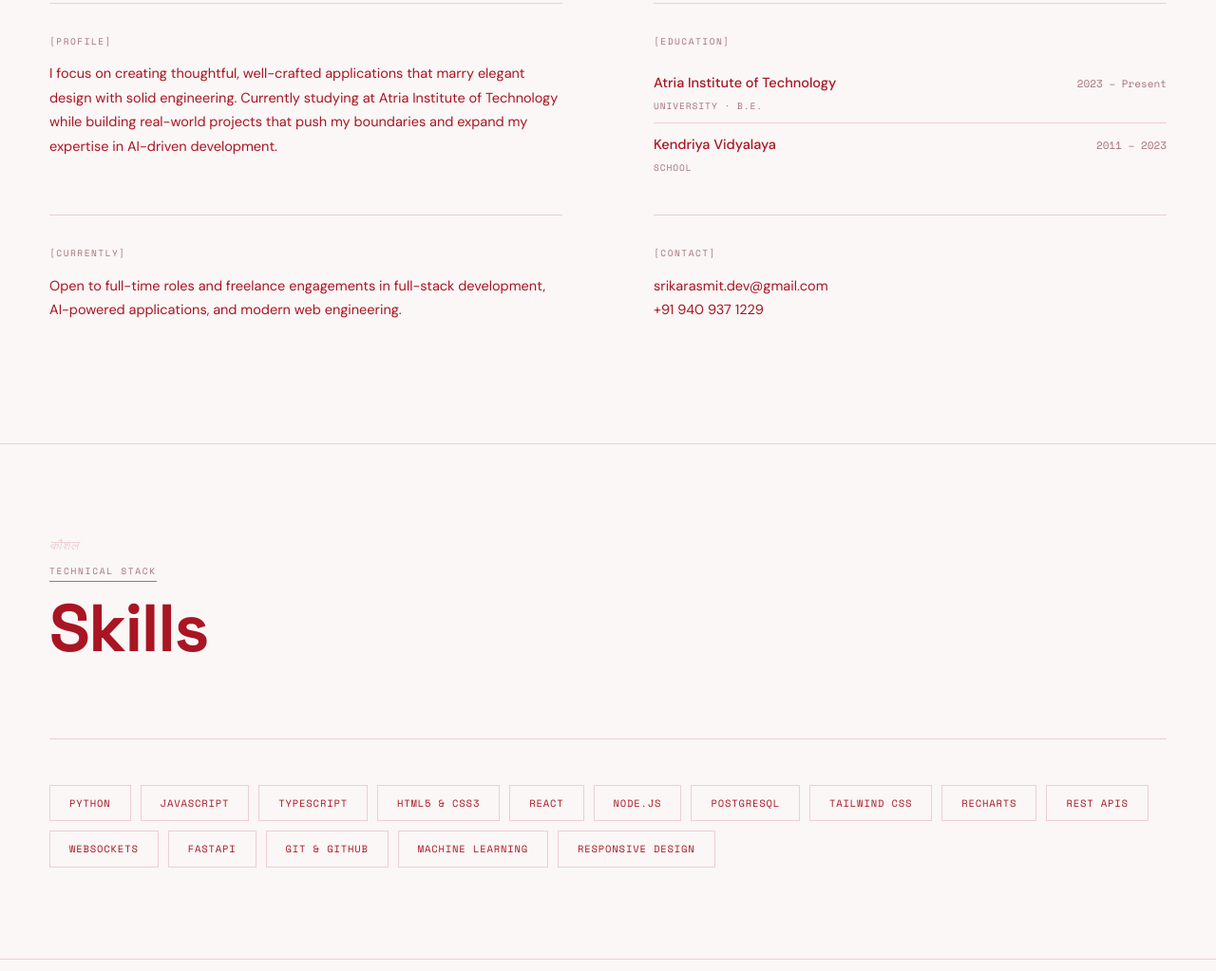
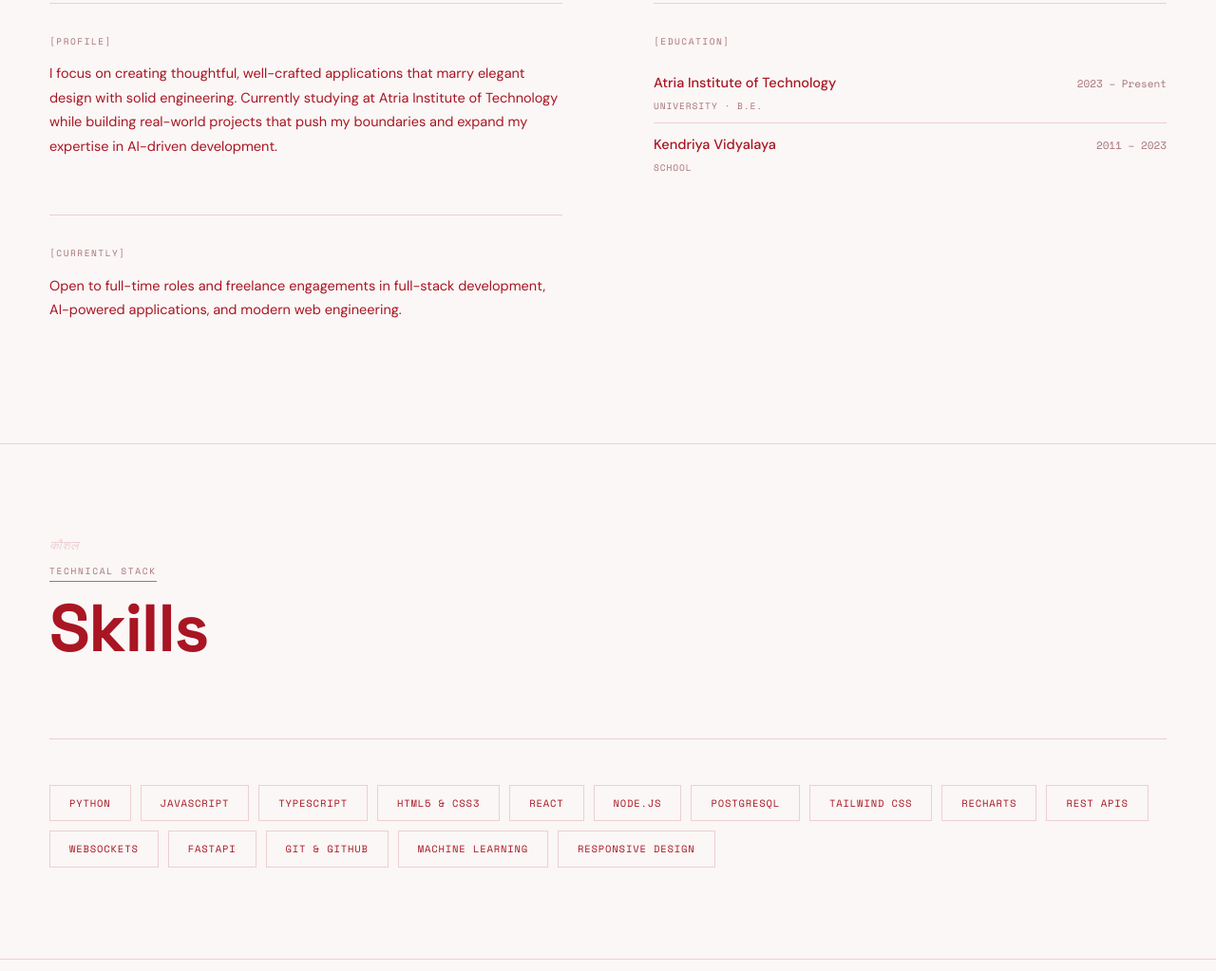
Before and after one commit to srikarsmitdev/devportfolio, a plain HTML site: page index.html in a window 1280 px wide. Shown: the part 1471-2494 px from the top of the page at 95% size. Drawn offline with nearby package versions, Linux system fonts and the light colour scheme; a web font is replaced by a local one.

Commit message:
Update index.html

```diff
--- a/index.html
+++ b/index.html
@@ -870,14 +870,6 @@
             AI-powered applications, and modern web engineering.
           </div>
         </div>
-
-        <div class="about-block rv d3">
-          <div class="about-block-label bk">Contact</div>
-          <div class="about-block-body">
-            srikarasmit.dev@gmail.com<br>
-            +91 940 937 1229
-          </div>
-        </div>
       </div>
     </div>
   </section>
```
